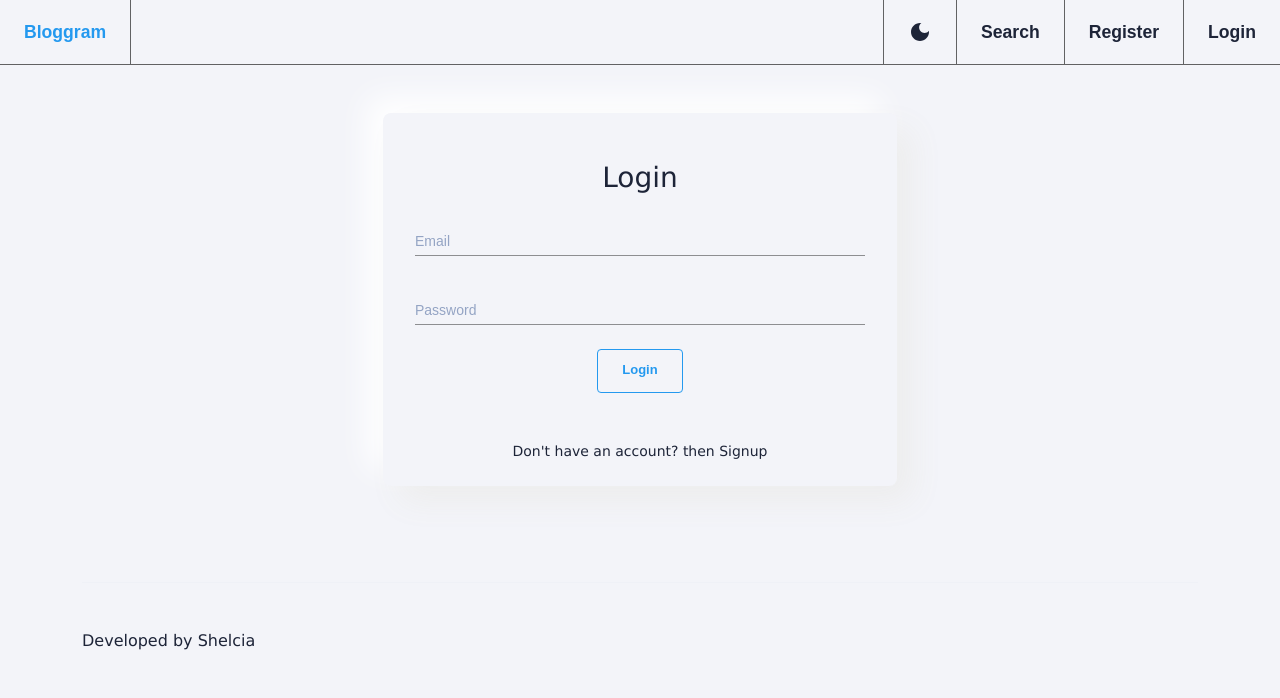
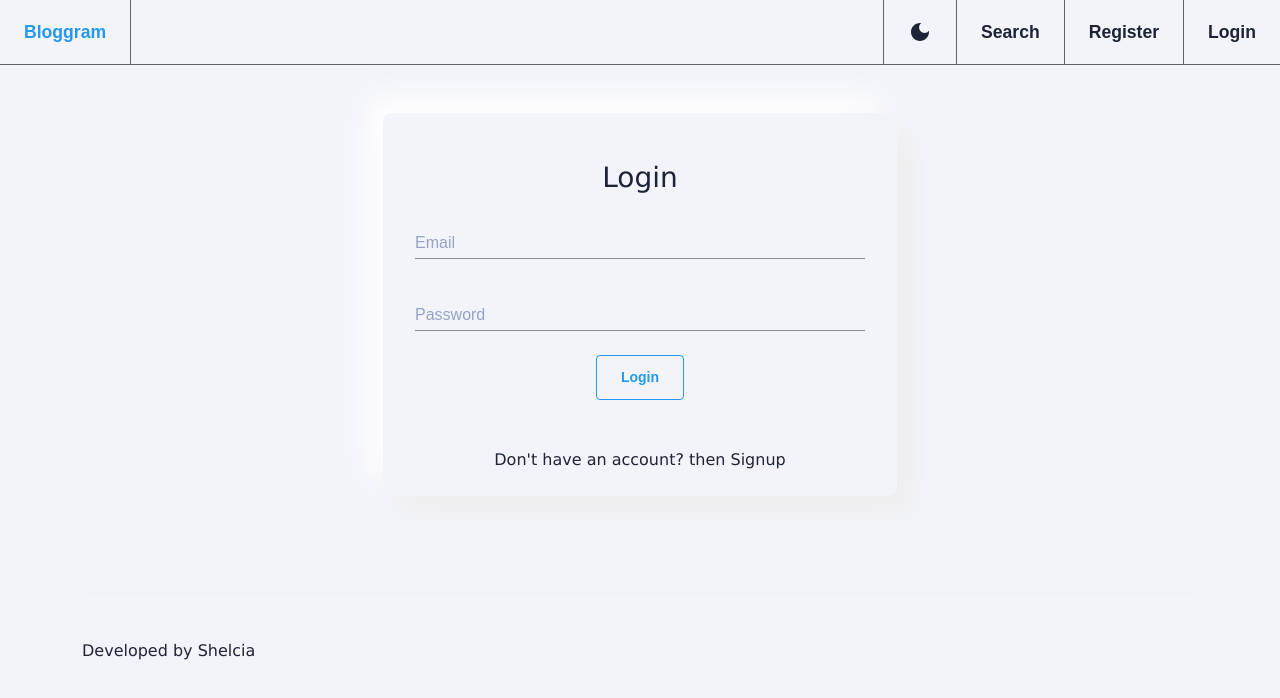
Before and after one commit to shelcia/Bloggram, a React (Vite) app: page /dashboard in a window 1280 px wide. Shown: the top 698 px of the page. Built offline with nearby package versions, Linux system fonts and the light colour scheme; a web font is replaced by a local one.

Commit message:
🚑 some fixes

```diff
--- a/src/components/ThemeToggler.jsx
+++ b/src/components/ThemeToggler.jsx
@@ -9,9 +9,19 @@ const ThemeToggler = () => {
   return (
     <Box>
       {darkTheme ? (
-        <LightModeIcon onClick={() => setDarkTheme(!darkTheme)} />
+        <LightModeIcon
+          onClick={() => {
+            setDarkTheme(!darkTheme);
+            localStorage.setItem("bloggram-theme", false);
+          }}
+        />
       ) : (
-        <DarkModeIcon onClick={() => setDarkTheme(!darkTheme)} />
+        <DarkModeIcon
+          onClick={() => {
+            setDarkTheme(!darkTheme);
+            localStorage.setItem("bloggram-theme", true);
+          }}
+        />
       )}
     </Box>
   );
--- a/src/routes.jsx
+++ b/src/routes.jsx
@@ -3,6 +3,7 @@ import AuthGuard from "./common/AuthGuard";
 import DashboardLayout from "./layout/DashboardLayout";
 import LoadingPage from "./pages/common/LoadingPage";
 
+// eslint-disable-next-line react/display-name
 const Loadable = (Component) => (props) =>
   (
     <Suspense fallback={<LoadingPage />}>
--- a/src/theme/index.js
+++ b/src/theme/index.js
@@ -9,7 +9,7 @@ import {
   success,
   warning,
 } from "./themeColors";
-const fontSize = 14;
+const fontSize = 16;
 const baseOptions = {
   direction: "ltr",
   breakpoints: {
@@ -38,6 +38,8 @@ const baseOptions = {
           color: "inherit",
           boxShadow: "none",
           padding: "0.6rem 1.5rem",
+          fontSize: 14,
+          fontWeight: 700,
         },
         outlinedPrimary: {
           borderColor: primary.main,
@@ -90,6 +92,15 @@ const baseOptions = {
       defaultProps: {
         titleTypographyProps: {
           variant: "h6",
+        },
+      },
+    },
+    MuiFab: {
+      styleOverrides: {
+        root: {
+          textTransform: "capitalize",
+          height: 42,
+          boxShadow: "none",
         },
       },
     },
@@ -173,7 +184,7 @@ const baseOptions = {
         root: {
           color: "#94A4C4",
           textTransform: "none",
-          fontSize: 12,
+          fontSize: 14,
           fontWeight: 600,
           padding: 0,
           minWidth: "auto",
@@ -247,6 +258,7 @@ const baseOptions = {
   typography: {
     button: {
       fontWeight: 600,
+      fontSize: 16,
     },
     fontFamily: "'Satoshi', sans-serif",
     h1: {
@@ -337,6 +349,18 @@ const themesOptions = {
       mode: "dark",
     },
     components: {
+      MuiButton: {
+        styleOverrides: {
+          containedSecondary: {
+            color: "black",
+            backgroundColor: secondary.main,
+            "&:hover": {
+              backgroundColor: `#b2b2b2`,
+              boxShadow: "none",
+            },
+          },
+        },
+      },
       MuiTableCell: {
         styleOverrides: {
           root: {
```
